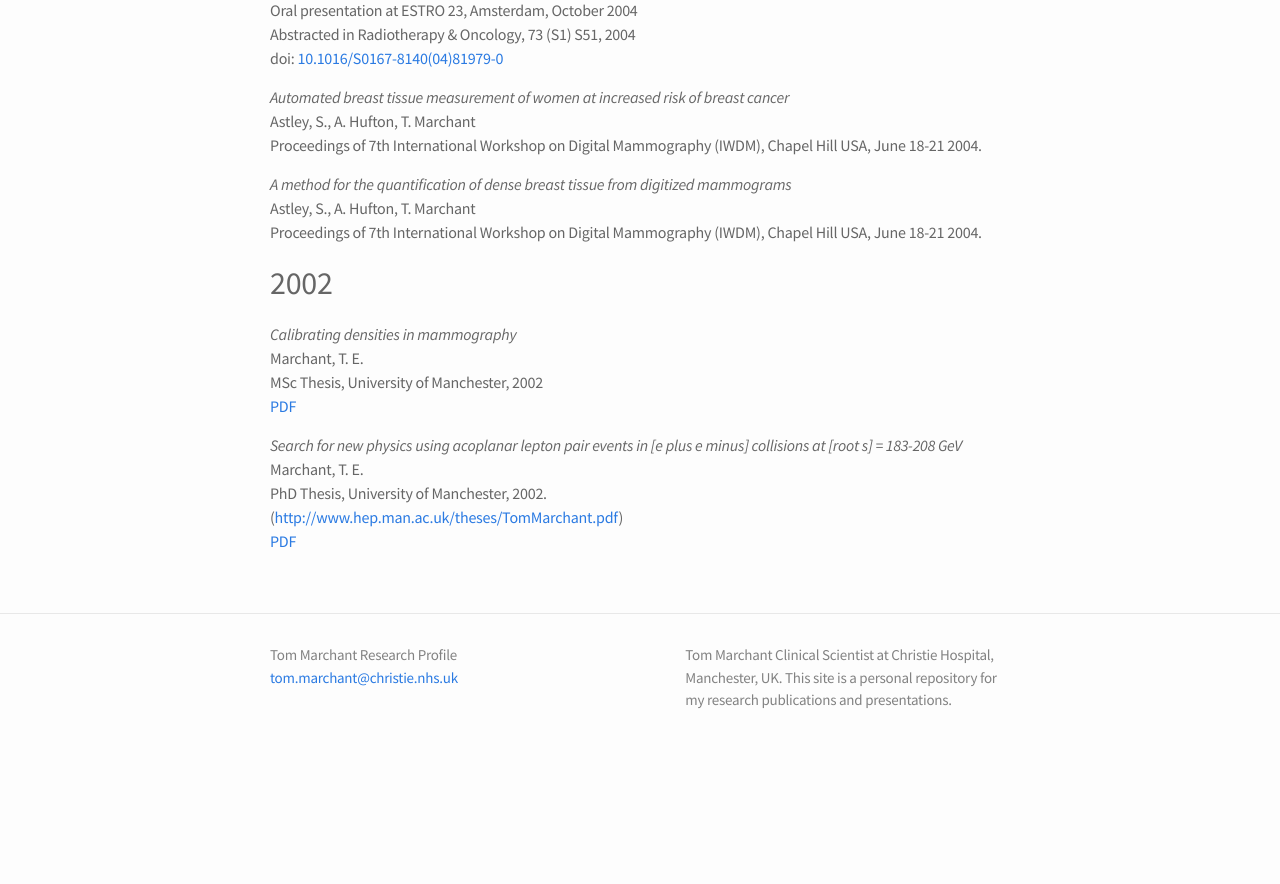
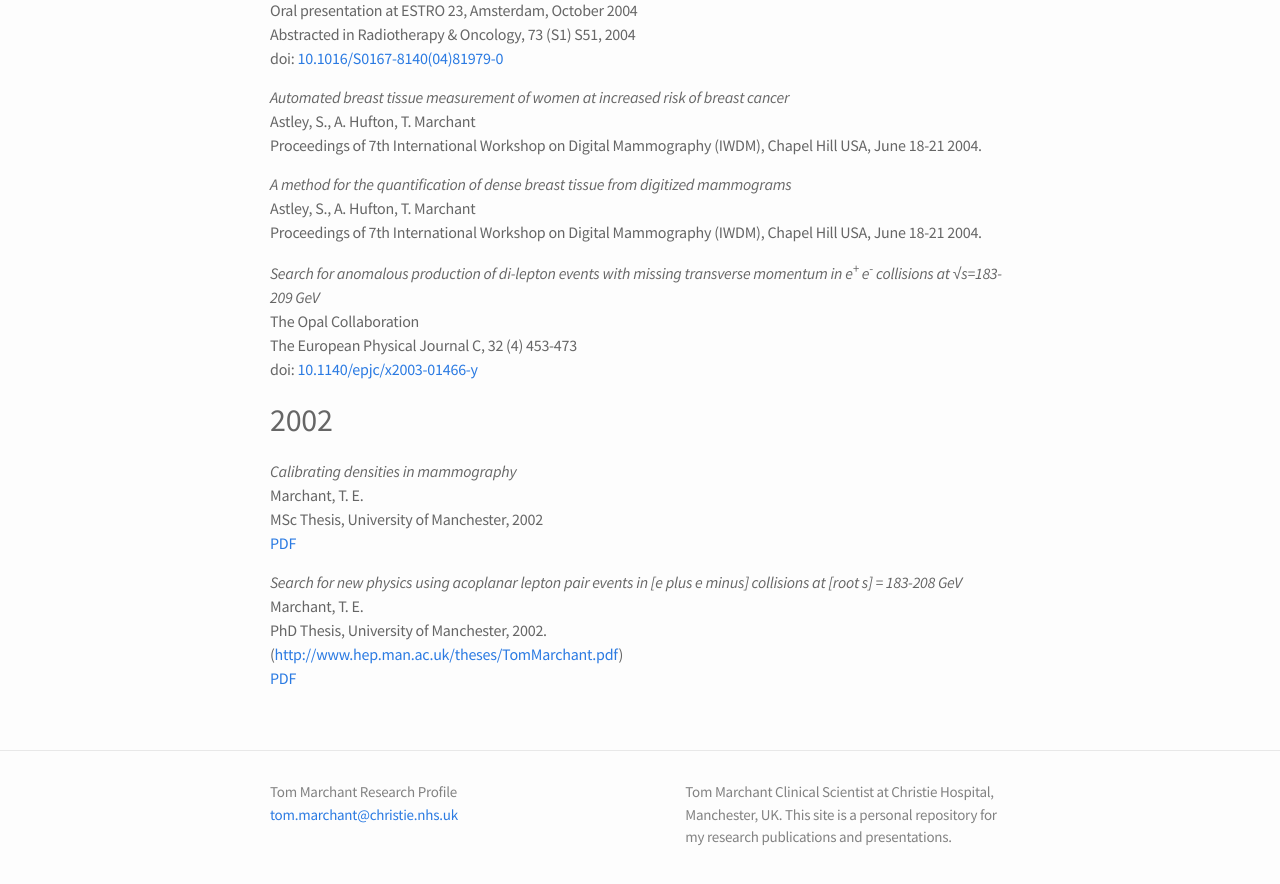
Before and after one commit to temarchant/researchprofile, a Jekyll site: the page built from 02_publications.md, in a window 1280 px wide and 900 px high, scrolled down 13645 px. Shown: the top 884 px of the window. Built offline with Jekyll 4.4.1, drawn with Linux system fonts in a browser that asks for light colours; before the commit the page ends 14417 px from its top, so only the background shows below that.

Commit message:
added acoplanar leptons EPJC 2004 paper reference

```diff
--- a/02_publications.md
+++ b/02_publications.md
@@ -801,6 +801,12 @@ Astley, S., A. Hufton, T. Marchant
 Proceedings of 7th International Workshop on Digital Mammography (IWDM),
 Chapel Hill USA, June 18-21 2004.
 
+*Search for anomalous production of di-lepton events with missing transverse
+momentum in e<sup>+</sup>  e<sup>-</sup> collisions at √s=183-209 GeV*
+The Opal Collaboration
+The European Physical Journal C, 32 (4) 453-473
+doi: [10.1140/epjc/x2003-01466-y](https://doi.org/10.1140/epjc/s2003-01466-y)
+
 2002
 ----
 
```
